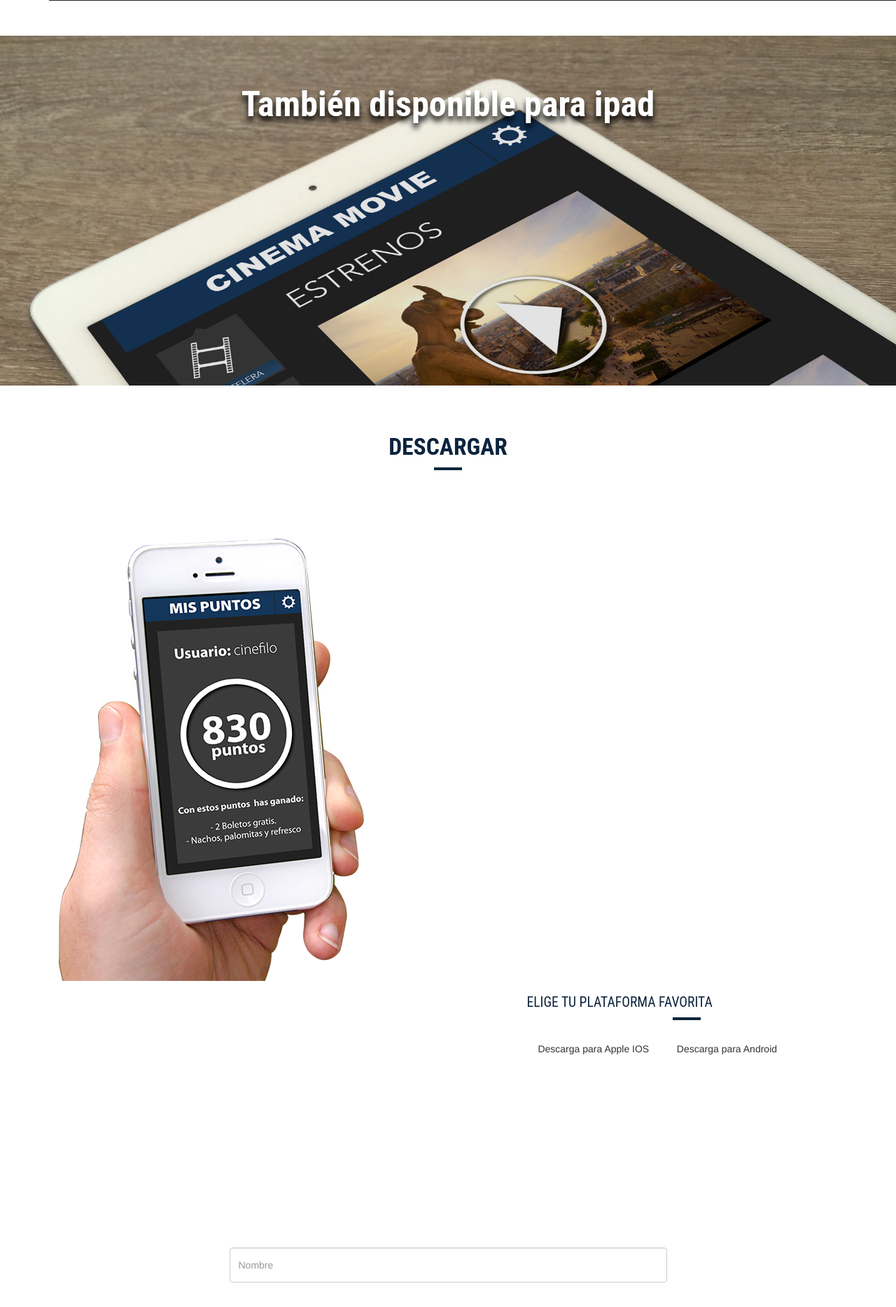
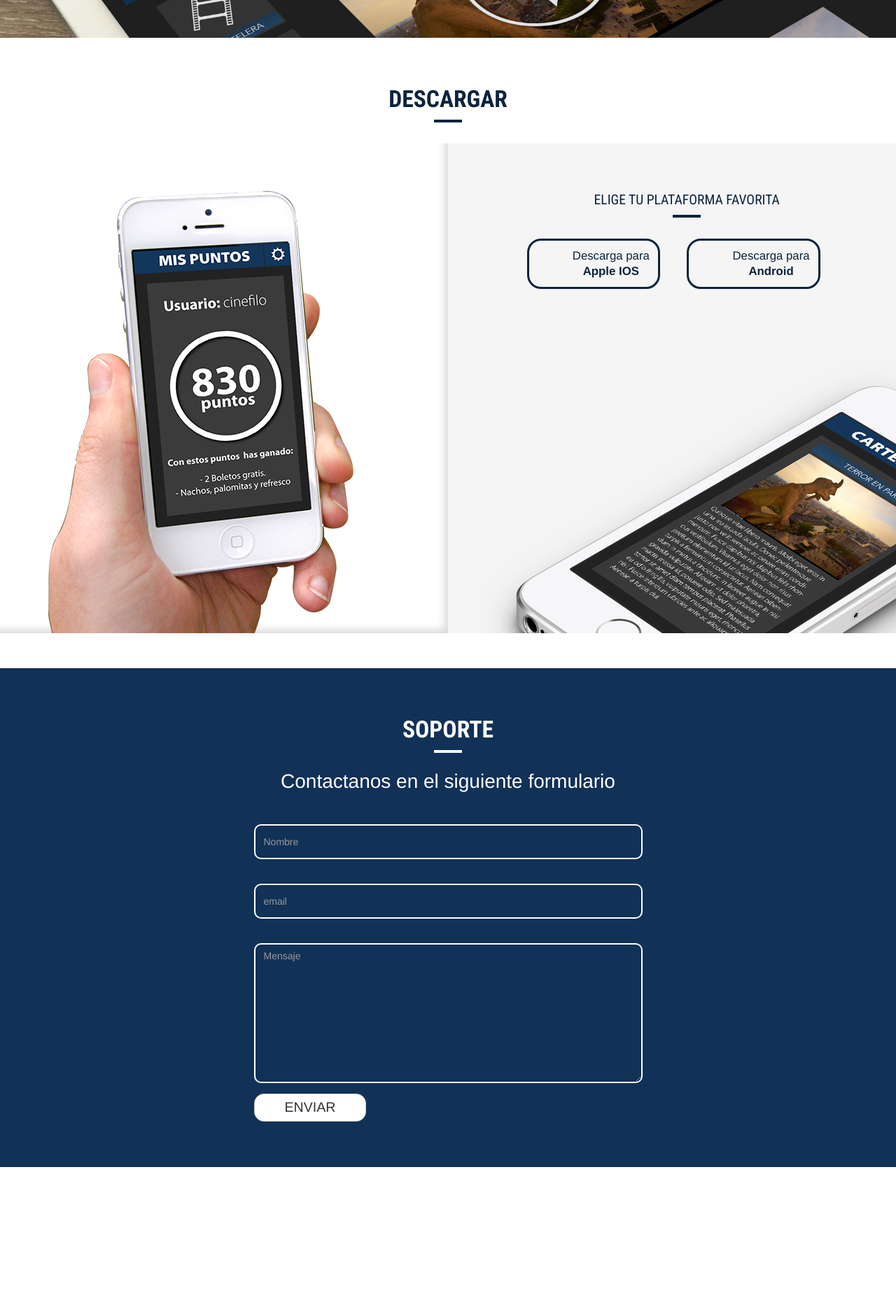
Before and after one commit to eduardocs25/disena-un-landing, a Python web app: template templates/index.html in a window 1280 px wide; the page is wider, and only the part inside the window is pictured. Shown: the part 3342-5210 px from the top of that part at 70% size. After the commit the page ends 5010 px from the top of that part, so only its background shows below. Run offline with Jinja, Linux system fonts and the light colour scheme; the template is opened without the code that fills it, so the values that code supplies are empty; some libraries are stand-ins or nearby versions.

Commit message:
Se agregaron clases

```diff
--- a/templates/index.html
+++ b/templates/index.html
@@ -10,7 +10,7 @@
         <title></title>
         <meta name="description" content="">
         <meta name="viewport" content="width=device-width, initial-scale=1">
-
+        <link href='http://fonts.googleapis.com/css?family=Roboto+Condensed:400,700' rel='stylesheet' type='text/css'>
         <link rel="stylesheet" href="../styles/css/bootstrap.min.css">
         <link rel="stylesheet" href="../styles/css/bootstrap-theme.min.css">
         <link rel="stylesheet" href="../styles/css/main.css">
@@ -21,7 +21,7 @@
     </head>
     <body>
         <section id="principal" class="text-center">
-            <img src="../styles/img/appPrincipal.png">
+            <img src="../styles/img/appPrincipal.png" class="img-responsive">
         </section><!--#/principal-->
         <section id="app">
             <div class="container ">
@@ -53,7 +53,7 @@
                 </div>
             </div>
         </section><!--#/app-->
-        <section id="caracteristicas">
+        <section id="caracteristicas" class="grisBG">
             <h1 class="text-center">Caracteristicas</h1>
             <div class="separador"></div>
             <div class="container">
@@ -105,8 +105,8 @@
                             </div>
                         </div><!-- ./caracteristica -->
                     </section>
-                        <section class="col-md-4"><img src="../styles/img/appCentral.png"></section>
-                    <section class="col-md-4">
+                        <section class="col-md-4 text-center"><img id="appCentral" src="../styles/img/appCentral.png" class="img-responsive"></section>
+                    <section class="col-md-4 text-right">
                         <div class="caracteristica row">
                             <div class="col-md-4">
                                 <div class="icono"></div>
@@ -161,25 +161,25 @@
             <div class= "container">
                 <div class="row">
                     <div class="col-sm-4">
-                        <a href="#modal" data-toggle="modal" data-image-url="../styles/img/boletos.png">
-                            <img src="../styles/img/boletos.png">
+                        <a href="#modal" data-toggle="modal" data-image-url="../styles/img/boletos.png" class="img-responsive">
+                            <img src="../styles/img/boletos.png" class="img-responsive">
                         </a>
                     </div><!--modal-->
                     <div class="col-sm-4">
-                        <a href="#modal" data-toggle="modal" data-image-url="../styles/img/trailers.png">
-                        <img src="../styles/img/trailers.png">
+                        <a href="#modal" data-toggle="modal" data-image-url="../styles/img/trailers.png" class="img-responsive">
+                        <img src="../styles/img/trailers.png" class="img-responsive">
                         </a>
                     </div>
                     <div class="col-sm-4">
-                        <a href="#modal" data-toggle="modal" data-image-url="../styles/img/trailers.png">
-                        <img src="../styles/img/trailers.png">
+                        <a href="#modal" data-toggle="modal" data-image-url="../styles/img/trailers.png" class="img-responsive">
+                        <img src="../styles/img/trailers.png" class="img-responsive">
                         </a>
                     </div>
                 </div><!--row-->
             </div><!--container-->
             <div id="modal" class="modal fade" tabindex="-1" role="dialog" aria-labelledby="myModalLabel" aria-hidden="true">
-                <div class="modal-body">
-                    <img src="#">
+                <div class="modal-body" style="height: 90%">
+                    <img src="#" class="img-responsive">
                     <button class="btn" data-dismiss="modal" aria-hidden="true">Cerrar</button>
                 </div>
             </div>
@@ -190,18 +190,24 @@
         <section id="descargar">
             <h1 class="text-center">Descargar</h1>
             <div class="separador"></div>
-            <div class="container-fluid">
-                <img src="../styles/img/descargarApp.png">
-                <div class="container">
+            <div class="container-fluid" style="padding: 0; position:relative;">
+                <div class="contenidoDescarga">
+                    <div class="phone">
+                        <img src="../styles/img/descargarApp.png" class="img-responsive">
+                    </div>
+                    <div class="derechaVacio">
+                    </div>
+                </div>
+                <div class="container descarga">
                     <div class="row">
                         <div class="col-md-5 col-md-offset-7">
-                            <h2>Elige tu plataforma favorita</h2>
+                            <h2 class="text-center">Elige tu plataforma favorita</h2>
                             <div class="separador"></div>
-                            <section class="descargas text-center">
+                            <section class="plataformas text-center">
                                 <div class="col-md-5">
                                     Descarga para <span>Apple IOS</span>
                                 </div>
-                                <div class="col-md-5">
+                                <div class="col-md-5 col-md-offset-1">
                                     Descarga para <span>Android</span>
                                 </div>
                             </section>
@@ -210,34 +216,36 @@
                 </div>
             </div>
         </section><!--#/descargar-->
-        <section id="soporte">
+        <section id="soporte" class="AzulBG">
             <h1 class="text-center">Soporte</h1>
             <div class="separador"></div>
             <p class="text-center">Contactanos en el siguiente formulario</p>
+            <div class="container">
             <div class="row">
                 <div class="col-md-6 col-md-offset-3">
                     <form class="form-horizontal">
                         <div class="form-group">
                             <div class="col-sm-12">
-                               <input type="text" class="form-control" placeholder="Nombre">
+                               <input type="text" class="form-control campos" placeholder="Nombre">
                             </div>
                         </div>
                         <div class="form-group">
                             <div class="col-sm-12">
-                                <input type="email" class="form-control" placeholder="email">
+                                <input type="email" class="form-control campos" placeholder="email">
                             </div>
                         </div>
                         <div class="form-group">
                             <div class="col-sm-12">
-                                <textarea class="form-control" placeholder="Mensaje"></textarea>
+                                <textarea class="form-control campos" placeholder="Mensaje"></textarea>
                             </div>
                         </div>
                         <div class="form-group">
                             <div class="col-sm-12">
-                                <button type="submit">Enviar</button></div>
+                                <button type="submit" class="btn btn-default">Enviar</button></div>
                             </div>
                     </form>
                 </div>
+            </div>
             </div>
         </section><!--#/soporte-->
 
```
